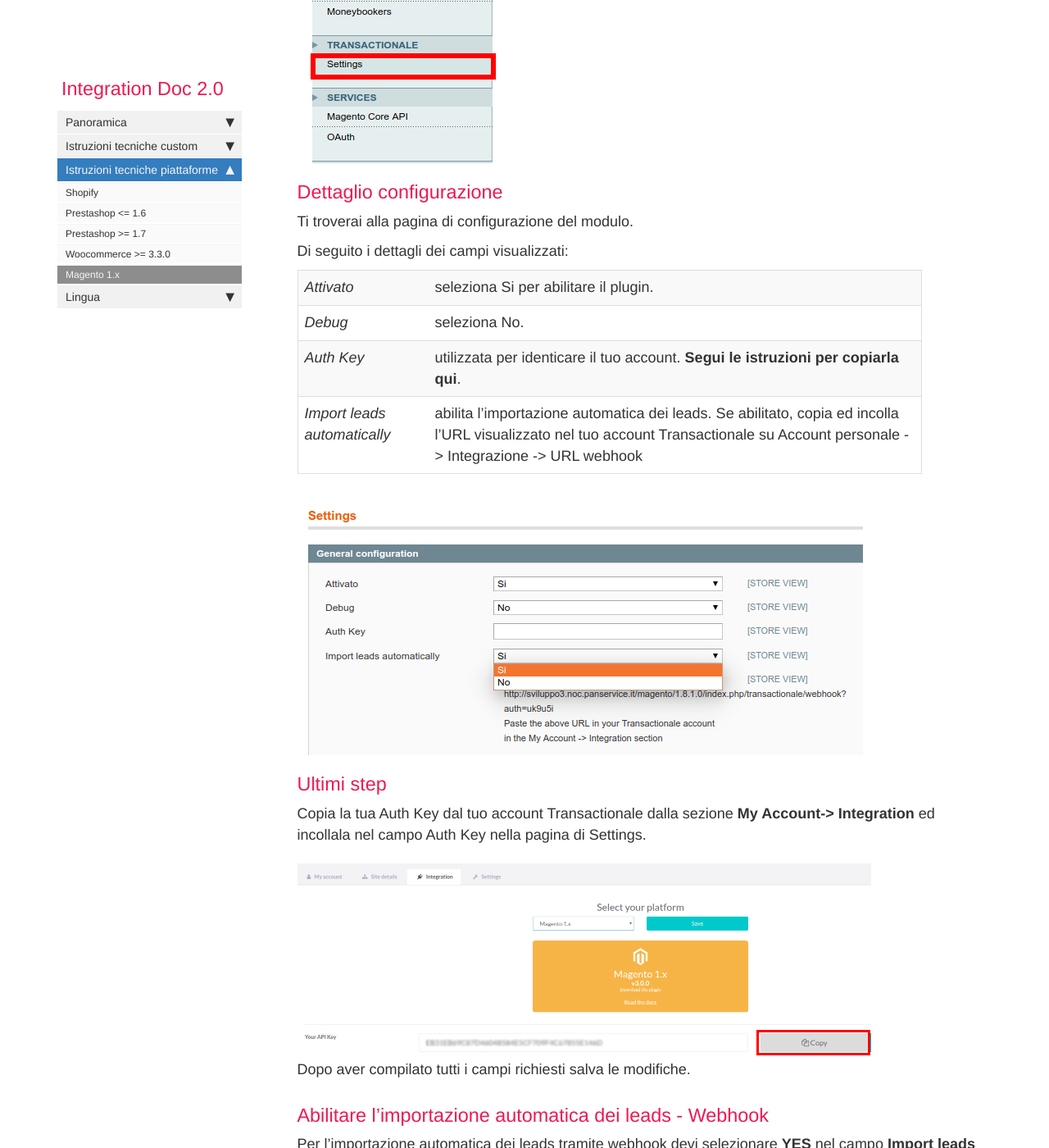
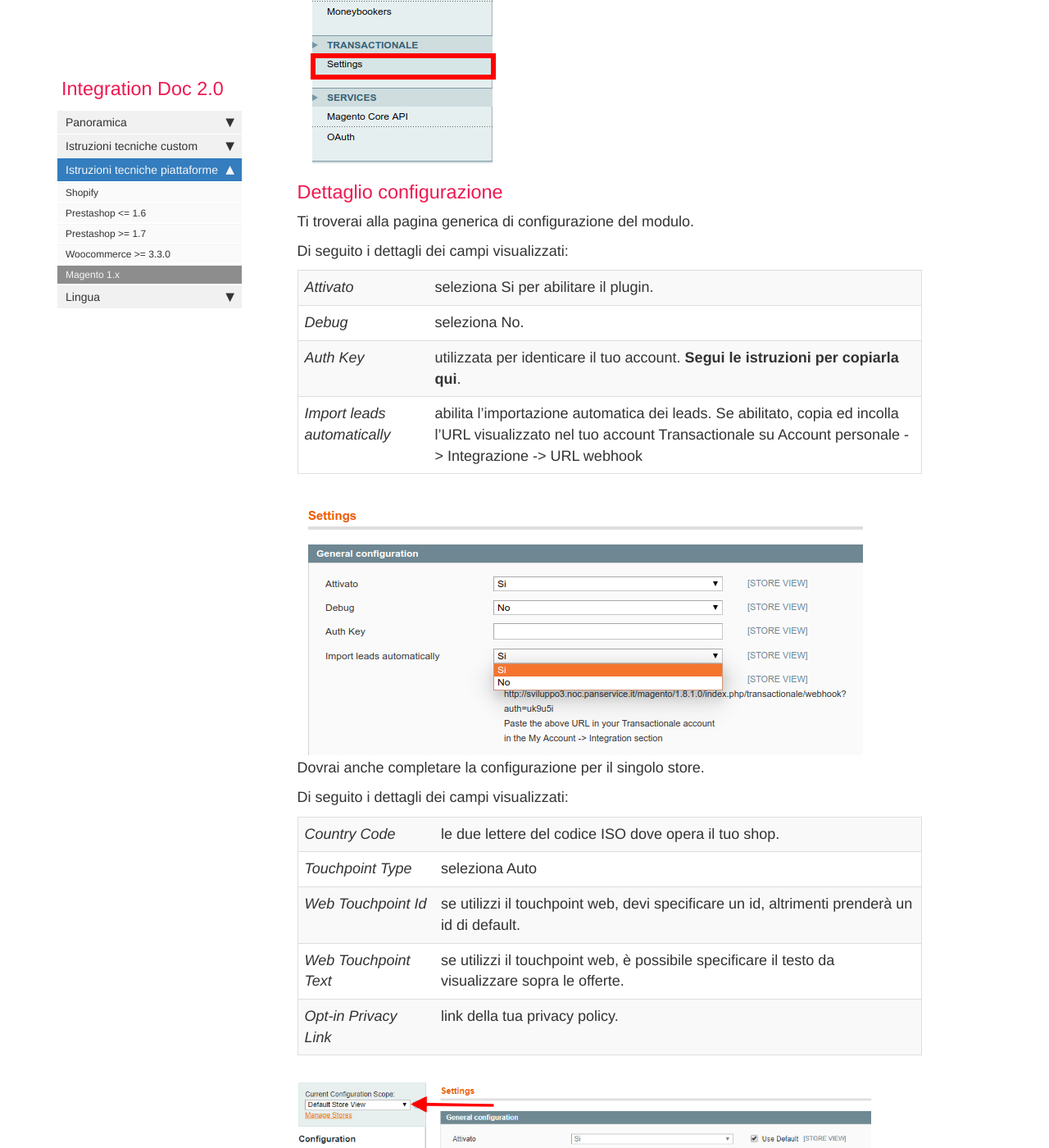
Before and after one commit to flyertech/trx_docs_it, a Jekyll site: the page built from pages/mydoc/magento.md, in a window 1280 px wide and 1400 px high, scrolled down 1420 px. Shown: the whole window at 82% size. Built offline with Jekyll 4.4.1, drawn with Linux system fonts in a browser that asks for light colours; nearby versions of some CDN libraries; comment, search, counter and statistics services are not loaded.

Commit message:
Corrections magento doc.

```diff
--- a/pages/mydoc/magento.md
+++ b/pages/mydoc/magento.md
@@ -22,7 +22,7 @@ Clicca sul **Settings** di Transactionale.
 
 ### Dettaglio configurazione
 
-Ti troverai alla pagina di configurazione del modulo.
+Ti troverai alla pagina generica di configurazione del modulo.
 
 Di seguito i dettagli dei campi visualizzati:
 
@@ -33,6 +33,17 @@ Di seguito i dettagli dei campi visualizzati:
 
 {% include image.html file="magento/webhook.png" url="/images/magento/webhook.png" %}
 
+Dovrai anche completare la configurazione per il singolo store.
+
+Di seguito i dettagli dei campi visualizzati:
+
+*Country Code*| le due lettere del codice ISO dove opera il tuo shop.
+*Touchpoint Type*| seleziona Auto
+*Web Touchpoint Id*| se utilizzi il touchpoint web, devi specificare un id, altrimenti prenderà un id di default.
+*Web Touchpoint Text*| se utilizzi il touchpoint web, è possibile specificare il testo da visualizzare sopra le offerte.
+*Opt-in Privacy Link* | link della tua privacy policy.
+
+{% include image.html file="magento/configuration_store.png" url="/images/magento/configuration_store.png" %}
 
 ### Ultimi step
 
```
Also changed, not shown: images/magento/configuration_store.png (added).
